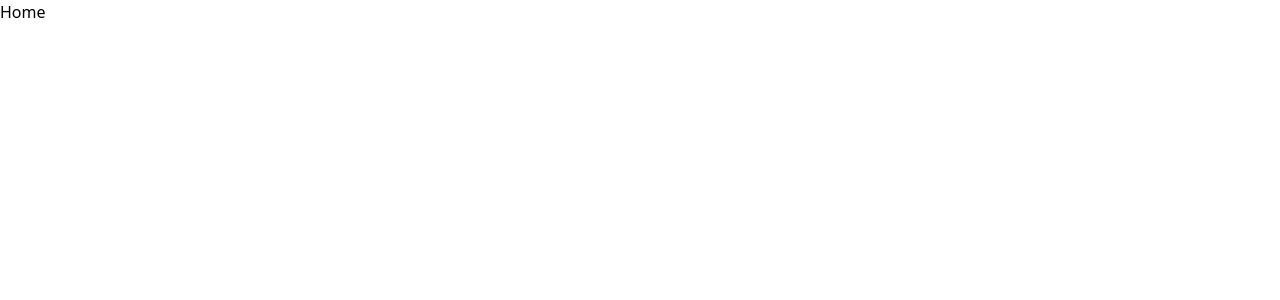
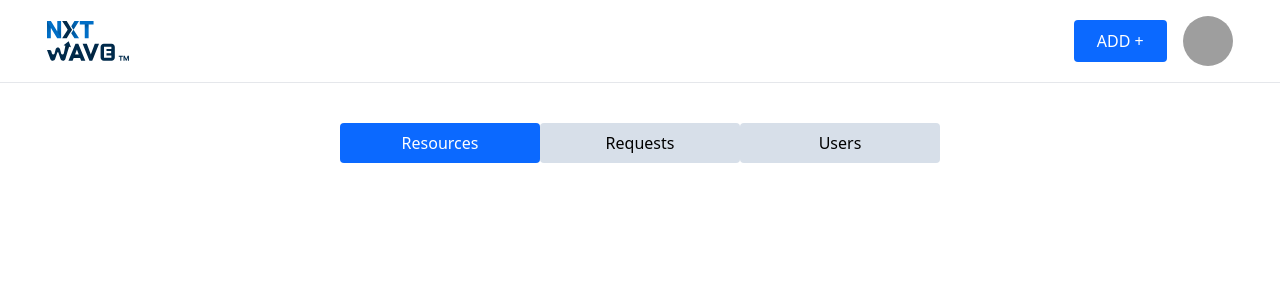
Before and after one commit to musharaf22/NextWaveAssignment, a React (Vite) app: page / in a window 1280 px wide. Shown: the top 300 px of the page. Built offline with nearby package versions, Linux system fonts and the light colour scheme; grey boxes are pictures that could not be loaded.

Commit message:
Add Logo component, Navbar, and FilterNav with integration into App and Home pages

```diff
--- a/src/App.tsx
+++ b/src/App.tsx
@@ -1,8 +1,10 @@
 import { Route, Routes } from "react-router-dom";
 import Home from "./pages/home";
+import Navbar from "./components/Navbar";
 function App() {
   return (
     <>
+      <Navbar />
       <Routes>
         <Route path="/" element={<Home />} />
       </Routes>
--- /dev/null
+++ b/src/components/FilterNAv.tsx
@@ -0,0 +1,26 @@
+interface IProps {
+  activeFilter: string;
+  setActiveFilter: (v: string) => void;
+}
+const FilterNAv = ({ activeFilter, setActiveFilter }: IProps) => {
+  return (
+    <div className="flex justify-center">
+      {["Resources", "Requests", "Users"].map((v) => {
+        return (
+          <div
+            className={`${
+              activeFilter === v?.toLowerCase()
+                ? "bg-[#0B69FF] text-white"
+                : "bg-[#D7DFE9] text-black"
+            }  w-[200px] p-2 text-center rounded-[4px] cursor-pointer ease-in-out duration-500 `}
+            onClick={() => setActiveFilter(v.toLowerCase())}
+          >
+            {v}
+          </div>
+        );
+      })}
+    </div>
+  );
+};
+
+export default FilterNAv;
--- /dev/null
+++ b/src/components/Navbar.tsx
@@ -0,0 +1,24 @@
+import Logo from "../pages/utils/icons/Logo";
+
+const Navbar = () => {
+  return (
+    <div className="p-4 border-b border-gray-200 flex items-center justify-between">
+      <div className="flex items-center justify-between w-[95%] m-auto">
+        <Logo />
+
+        <div className="flex items-center">
+          <button className="p-2 bg-[#0B69FF] text-white w-[93px] h-[42px] rounded-[4px] mr-4">
+            ADD +
+          </button>
+          <img
+            src="https://scontent.fccu16-1.fna.fbcdn.net/v/t39.30808-1/407975937_2433326553505622_3671635203250849648_n.jpg?stp=dst-jpg_p720x720&_nc_cat=103&ccb=1-7&_nc_sid=5f2048&_nc_ohc=5DQZucCYzeUQ7kNvgGTgJWJ&_nc_ht=scontent.fccu16-1.fna&oh=00_AYCPZKEnMT9SJcMptaK4VpGzSr5aSAY3B5gumC0jPkMp0g&oe=66552EB9"
+            alt=""
+            className="w-[50px] h-[50px] rounded-full"
+          />
+        </div>
+      </div>
+    </div>
+  );
+};
+
+export default Navbar;
--- a/src/pages/home/index.tsx
+++ b/src/pages/home/index.tsx
@@ -1,5 +1,16 @@
+import { useState } from "react";
+import FilterNAv from "../../components/FilterNAv";
+
 const Home = () => {
-  return <div>Home</div>;
+  const [activeFilter, setActiveFilter] = useState<string>("resources");
+  return (
+    <div className="w-full h-full my-10">
+      <FilterNAv
+        setActiveFilter={setActiveFilter}
+        activeFilter={activeFilter}
+      />
+    </div>
+  );
 };
 
 export default Home;
--- /dev/null
+++ b/src/pages/utils/icons/Logo.tsx
@@ -0,0 +1,204 @@
+const Logo = () => {
+  return (
+    <svg
+      width="82"
+      height="40"
+      viewBox="0 0 82 40"
+      fill="none"
+      xmlns="http://www.w3.org/2000/svg"
+    >
+      <g clip-path="url(#clip0_13_3687)">
+        <path
+          d="M64.6163 22.6642H56.7898C55.0233 22.6642 53.5945 24.1127 53.5945 25.9103V36.5948C53.5945 38.3851 55.0233 39.8409 56.7898 39.8409H64.6163C66.3827 39.8409 67.8117 38.3926 67.8117 36.5948V25.903C67.8189 24.1127 66.3827 22.6642 64.6163 22.6642ZM64.3865 27.9846H59.4896V29.8989H64.1496V32.2133H59.4896V34.5132H64.3865V36.8059H57.0267V25.692H64.3937V27.9846H64.3865Z"
+          fill="#002A4B"
+        />
+        <path
+          d="M31.285 22.6642H28.4917L21.4478 39.8336H25.6053L26.6968 36.9295H33.0658L34.1571 39.8336H38.3146L31.285 22.6642ZM28.025 33.3778L29.8992 28.4286L31.7446 33.3778H28.025Z"
+          fill="#002A4B"
+        />
+        <path
+          d="M52.0363 22.6646L45.2293 39.8338H42.436L35.6074 22.6646H39.8152L43.8435 33.4071L47.807 22.6646H52.0363Z"
+          fill="#002A4B"
+        />
+        <path
+          d="M22.0582 25.8377L18.3675 38.0358C18.0443 39.1058 17.0678 39.8336 15.962 39.8336H15.9405C14.8562 39.8336 13.8941 39.1276 13.5566 38.0869L11.4599 31.6893C11.266 31.0925 10.4331 31.0925 10.2393 31.6893L8.12103 38.0942C7.77637 39.1349 6.82138 39.8336 5.73715 39.8336C4.63136 39.8336 3.65483 39.0985 3.33171 38.0286L0 29.0473H2.56341C3.40351 29.0473 4.15028 29.6078 4.38722 30.4301L4.92576 32.5555C5.28478 33.7927 6.9578 33.9311 7.50351 32.7666L8.71701 28.0502C9.01858 27.1186 9.87306 26.4926 10.8424 26.4926C11.8046 26.4926 12.659 27.1186 12.9606 28.0429L14.21 32.7957C14.7701 33.9456 16.4359 33.8073 16.7878 32.57L18.4392 24.8623L16.6298 24.3747L21.6704 20.2261L24.0113 26.3617L22.0582 25.8377Z"
+          fill="#002A4B"
+        />
+        <path
+          d="M14.0951 0V17.1693H10.1818L3.81279 6.65228V17.1693H0V0H3.89178L10.2823 10.466V0H14.0951Z"
+          fill="#006EC6"
+        />
+        <path
+          d="M27.4792 0L24.3054 5.22575L24.3415 5.28397L24.3558 5.3058L24.7506 5.96085L25.8349 7.63484L26.4883 8.63195L32.0244 0H27.4792Z"
+          fill="#006EC6"
+        />
+        <path
+          d="M26.4884 8.65387L24.7291 11.4341V11.4269L24.4635 11.8563L24.2839 12.1401L27.4577 17.1693H32.0246L26.4884 8.65387Z"
+          fill="#006EC6"
+        />
+        <path
+          d="M37.7616 3.54449H32.8071V0H46.5577V3.54449H41.6247V17.1693H37.7616V3.54449Z"
+          fill="#006EC6"
+        />
+        <path
+          d="M26.4885 8.63223V8.64669V8.65393L26.4958 8.63945L26.4885 8.63223Z"
+          fill="#006EC6"
+        />
+        <path
+          d="M24.4206 7.63484L23.3292 5.96085L22.9342 5.3058L22.9199 5.28397L19.7103 0H15.1436L19.7031 7.11808L20.6796 8.64649L19.5524 10.386L15.1651 17.1693H19.739L20.7802 15.4953L20.9382 15.2406L23.042 11.8562L23.3077 11.4268L23.3148 11.434L25.0741 8.63922L24.4206 7.63484Z"
+          fill="#002A4B"
+        />
+        <path
+          opacity="0.25"
+          d="M27.4794 0.000183105L24.3057 5.22594L24.3415 5.28415L24.3559 5.30599L24.7509 5.96104L25.8351 7.63501L26.4886 8.63214L32.0246 0.000183105H27.4794Z"
+          fill="url(#paint0_linear_13_3687)"
+        />
+        <path
+          opacity="0.25"
+          d="M26.4886 8.65405L24.7294 11.4343V11.427L24.4637 11.8565L24.2842 12.1403L27.4579 17.1695H32.0246L26.4886 8.65405Z"
+          fill="url(#paint1_linear_13_3687)"
+        />
+        <path
+          opacity="0.25"
+          d="M18.4393 24.8625L22.0582 25.8378L20.7083 30.3067L17.47 29.3896L18.4393 24.8625Z"
+          fill="url(#paint2_linear_13_3687)"
+        />
+        <path
+          opacity="0.25"
+          d="M41.6248 3.54462H37.7617V8.28273H41.6248V3.54462Z"
+          fill="url(#paint3_linear_13_3687)"
+        />
+        <path
+          opacity="0.25"
+          d="M10.2825 10.4663L14.0952 16.7692V4.5928L10.2825 5.98295V10.3644V10.4663Z"
+          fill="url(#paint4_linear_13_3687)"
+        />
+        <path
+          opacity="0.25"
+          d="M3.81279 6.73251L0 0.429596V12.6133L3.81279 11.2232V6.84169V6.73251Z"
+          fill="url(#paint5_linear_13_3687)"
+        />
+        <path
+          opacity="0.25"
+          d="M26.6897 36.9224L28.0253 33.378H31.7447L33.0587 36.9224H26.6897Z"
+          fill="url(#paint6_linear_13_3687)"
+        />
+        <path
+          opacity="0.25"
+          d="M43.8435 33.4069L45.7606 38.5016L49.2073 29.797L46.2418 26.9148L43.8435 33.4069Z"
+          fill="url(#paint7_linear_13_3687)"
+        />
+        <path
+          d="M71.75 35.6861V34.8052H75.8444V35.6861H74.3181V39.8584H73.2762V35.6861H71.75Z"
+          fill="#002A4B"
+        />
+        <path
+          d="M76.5186 34.8052H77.8184L79.1912 38.2004H79.2497L80.6227 34.8052H81.9225V39.8584H80.9001V36.5694H80.8587L79.5686 39.8338H78.8725L77.5823 36.5571H77.5408V39.8584H76.5186V34.8052Z"
+          fill="#002A4B"
+        />
+      </g>
+      <defs>
+        <linearGradient
+          id="paint0_linear_13_3687"
+          x1="24.6125"
+          y1="6.19814"
+          x2="32.2605"
+          y2="0.303116"
+          gradientUnits="userSpaceOnUse"
+        >
+          <stop />
+          <stop offset="0.0702074" stop-opacity="0.9298" />
+          <stop offset="1" stop-opacity="0" />
+        </linearGradient>
+        <linearGradient
+          id="paint1_linear_13_3687"
+          x1="32.0079"
+          y1="17.1916"
+          x2="24.5387"
+          y2="11.0084"
+          gradientUnits="userSpaceOnUse"
+        >
+          <stop stop-opacity="0" />
+          <stop offset="0.9298" stop-opacity="0.9298" />
+          <stop offset="1" />
+        </linearGradient>
+        <linearGradient
+          id="paint2_linear_13_3687"
+          x1="19.0586"
+          y1="29.8591"
+          x2="20.2821"
+          y2="25.3541"
+          gradientUnits="userSpaceOnUse"
+        >
+          <stop stop-opacity="0" />
+          <stop offset="1" />
+        </linearGradient>
+        <linearGradient
+          id="paint3_linear_13_3687"
+          x1="39.6932"
+          y1="8.28463"
+          x2="39.6932"
+          y2="3.54711"
+          gradientUnits="userSpaceOnUse"
+        >
+          <stop stop-opacity="0" />
+          <stop offset="0.9298" stop-opacity="0.9298" />
+          <stop offset="1" />
+        </linearGradient>
+        <linearGradient
+          id="paint4_linear_13_3687"
+          x1="12.1867"
+          y1="16.7719"
+          x2="12.1867"
+          y2="4.59208"
+          gradientUnits="userSpaceOnUse"
+        >
+          <stop />
+          <stop offset="0.0702074" stop-opacity="0.9298" />
+          <stop offset="1" stop-opacity="0" />
+        </linearGradient>
+        <linearGradient
+          id="paint5_linear_13_3687"
+          x1="1.90778"
+          y1="0.430462"
+          x2="1.90778"
+          y2="12.6103"
+          gradientUnits="userSpaceOnUse"
+        >
+          <stop />
+          <stop offset="0.0702074" stop-opacity="0.9298" />
+          <stop offset="1" stop-opacity="0" />
+        </linearGradient>
+        <linearGradient
+          id="paint6_linear_13_3687"
+          x1="26.6911"
+          y1="35.1524"
+          x2="33.0575"
+          y2="35.1524"
+          gradientUnits="userSpaceOnUse"
+        >
+          <stop />
+          <stop offset="0.0702074" stop-opacity="0.9298" />
+          <stop offset="1" stop-opacity="0" />
+        </linearGradient>
+        <linearGradient
+          id="paint7_linear_13_3687"
+          x1="43.7398"
+          y1="33.6784"
+          x2="49.7769"
+          y2="31.1503"
+          gradientUnits="userSpaceOnUse"
+        >
+          <stop />
+          <stop offset="0.0702074" stop-opacity="0.9298" />
+          <stop offset="1" stop-opacity="0" />
+        </linearGradient>
+        <clipPath id="clip0_13_3687">
+          <rect width="82" height="40" fill="white" />
+        </clipPath>
+      </defs>
+    </svg>
+  );
+};
+
+export default Logo;
```
